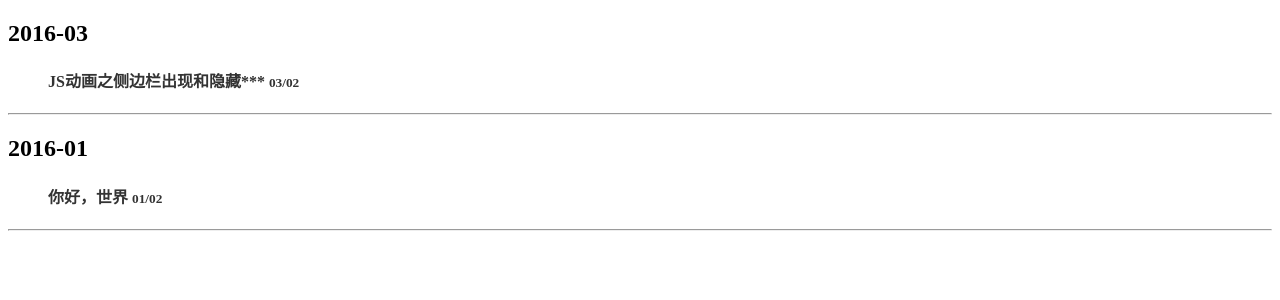
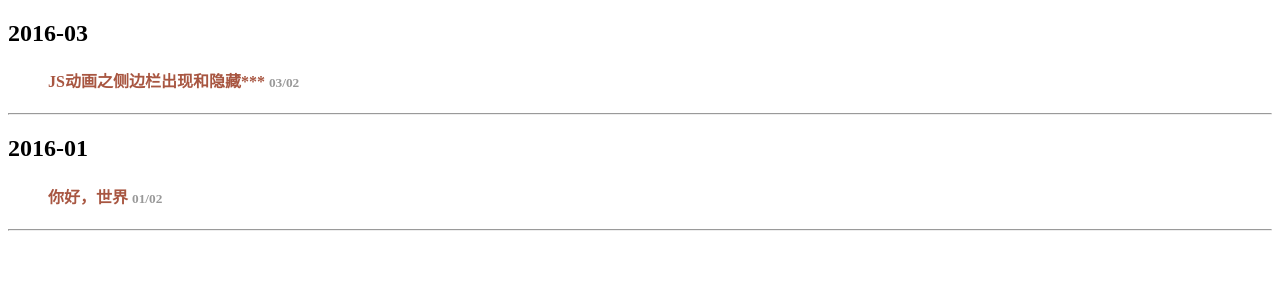
Before and after one commit to hannahGu/blog, a Jekyll site: the page built from index.html, in a window 1280 px wide. Shown: the top 300 px of the page. Built offline with Jekyll 4.4.1, drawn with Linux system fonts in a browser that asks for light colours.

Commit message:
fix index color

```diff
--- a/index.html
+++ b/index.html
@@ -13,13 +13,16 @@ title: 我的Blog
                 list-style:none;
             }
             a {
-                color: #333;
+                color: #a85641;
                 text-decoration: none;
             }
 
             a:hover,
             a:focus {
                 text-decoration: underline;
+            }
+            small{
+                color:#999;
             }
         </style>
     </head>
```
